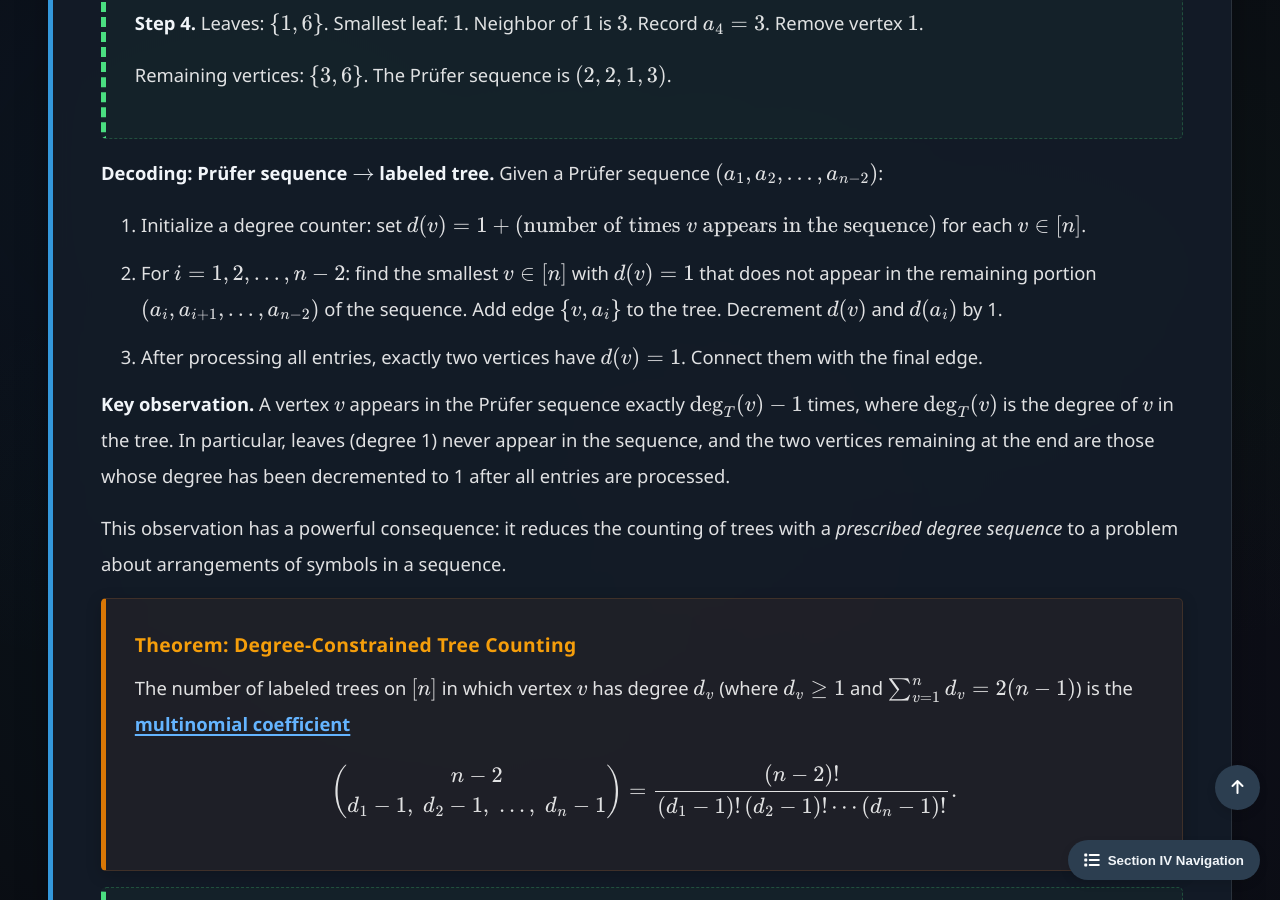
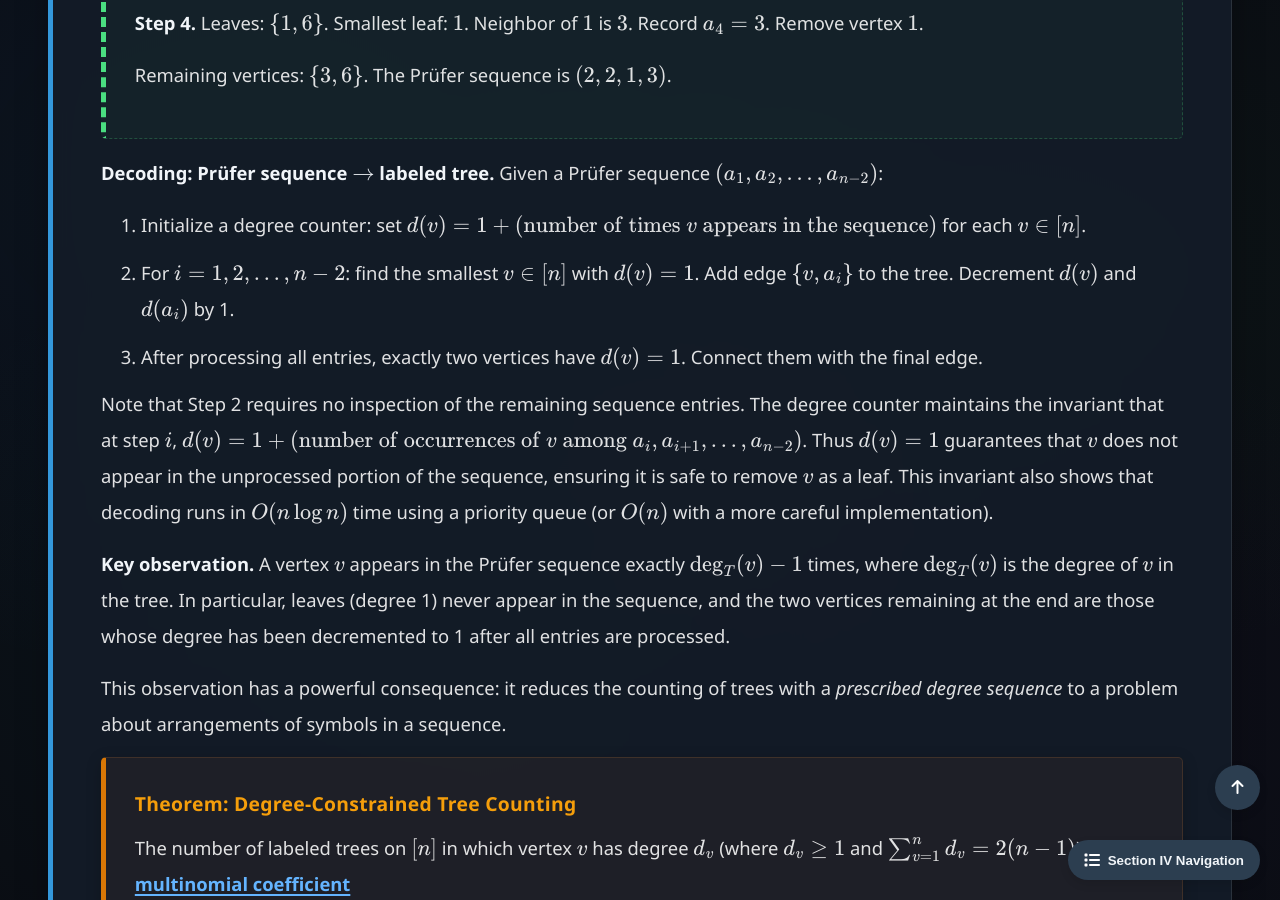
Before and after one commit to Yusukey01/yusukey01.github.io, a Jekyll site: the page built from Mathematics/Discrete/trees_and_enumeration.html, in a window 1280 px wide and 900 px high, scrolled down 16608 px. Built offline with Jekyll 4.4.1, drawn with Linux system fonts in a browser that asks for light colours.

Commit message:
fixed code logic

```diff
--- a/Mathematics/Discrete/trees_and_enumeration.html
+++ b/Mathematics/Discrete/trees_and_enumeration.html
@@ -734,12 +734,21 @@ uses_python: false
                 <ol style="padding-left: 40px;">
                     <li>Initialize a degree counter: set \(d(v) = 1 + (\text{number of times } v \text{ appears in the sequence})\)
                         for each \(v \in [n]\).</li>
-                    <li>For \(i = 1, 2, \ldots, n-2\): find the smallest \(v \in [n]\) with \(d(v) = 1\) that does
-                        not appear in the remaining portion \((a_i, a_{i+1}, \ldots, a_{n-2})\) of the sequence.
+                    <li>For \(i = 1, 2, \ldots, n-2\): find the smallest \(v \in [n]\) with \(d(v) = 1\).
                         Add edge \(\{v, a_i\}\) to the tree. Decrement \(d(v)\) and \(d(a_i)\) by 1.</li>
                     <li>After processing all entries, exactly two vertices have \(d(v) = 1\). Connect them with
                         the final edge.</li>
                 </ol>
+
+                <p>
+                    Note that Step 2 requires no inspection of the remaining sequence entries. The degree
+                    counter maintains the invariant that at step \(i\),
+                    \(d(v) = 1 + (\text{number of occurrences of } v \text{ among } a_i, a_{i+1}, \ldots, a_{n-2})\).
+                    Thus \(d(v) = 1\) guarantees that \(v\) does not appear in the unprocessed portion of the
+                    sequence, ensuring it is safe to remove \(v\) as a leaf. This invariant also shows that
+                    decoding runs in \(O(n \log n)\) time using a priority queue (or \(O(n)\) with a more
+                    careful implementation).
+                </p>
 
                 <p>
                     <strong>Key observation.</strong> A vertex \(v\) appears in the Prüfer sequence exactly
```
